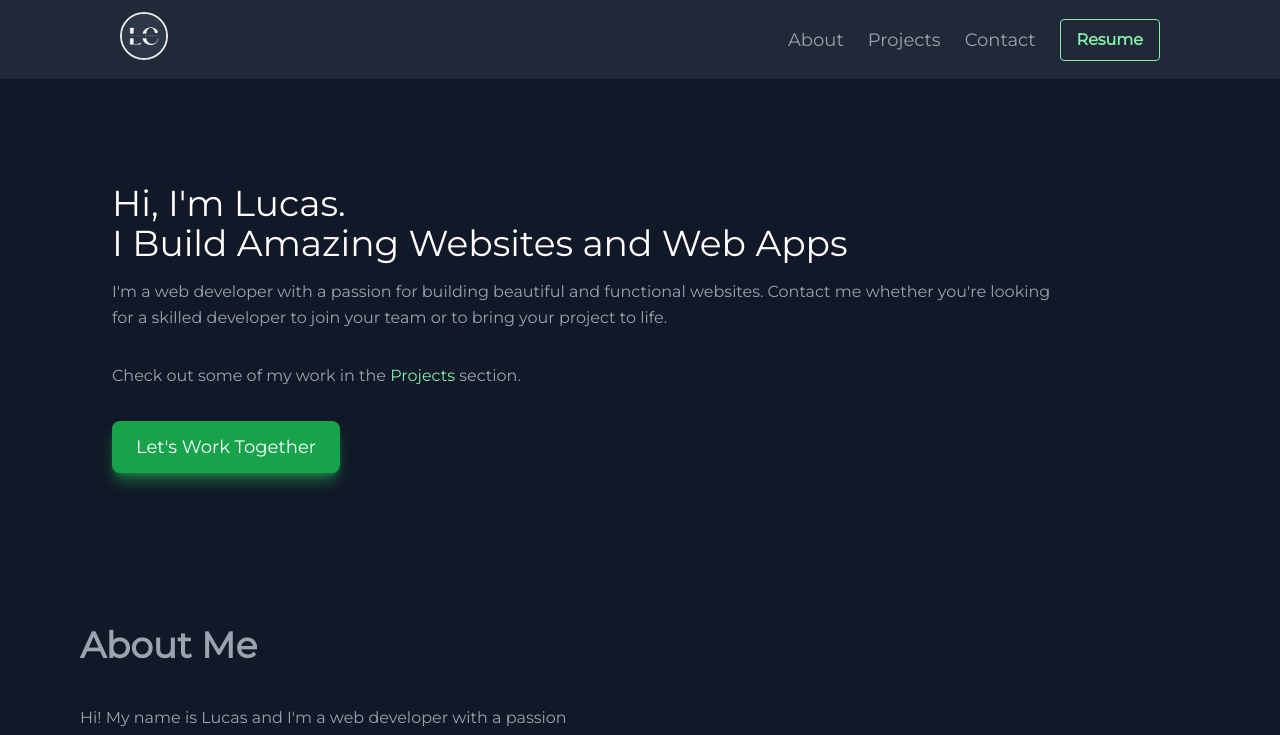
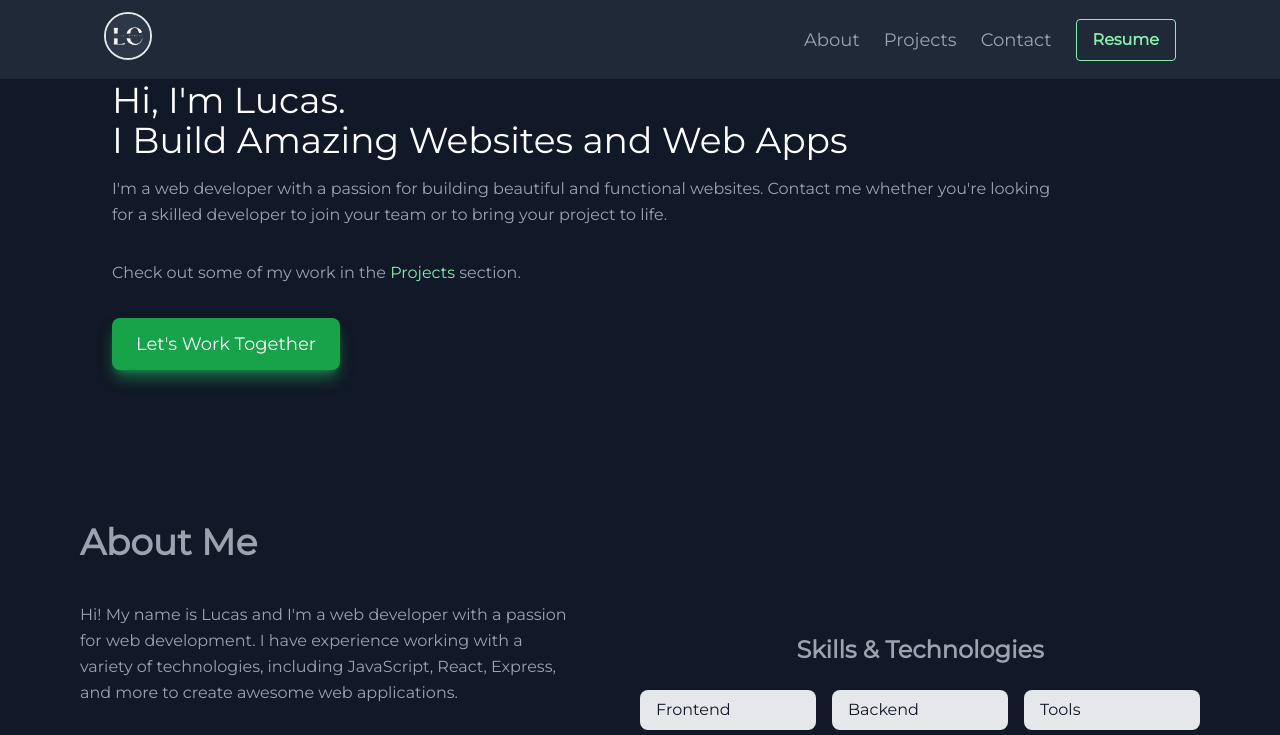
Before and after one commit to LucasCoppola/Portfolio-og, a React (Vite) app: page / in a window 1280 px wide. Shown: the top 735 px of the page. Built offline with nearby package versions, Linux system fonts and the light colour scheme.

Commit message:
Add smooth transition to navbar hide/show effect

```diff
--- a/src/components/Navbar.jsx
+++ b/src/components/Navbar.jsx
@@ -14,21 +14,38 @@ const Navbar = () => {
 			setVisible(prevScrollpos > currentScrollPos || currentScrollPos < 10)
 			setPrevScrollpos(currentScrollPos)
 		}
+
 		if (menuOpen && !visible) {
 			setMenuOpen(false)
+		}
+
+		const navbar = document.querySelector('.navbar')
+		if (navbar) {
+			if (visible) {
+				navbar.classList.remove('navbar--hidden')
+			} else {
+				navbar.classList.add('navbar--hidden')
+			}
 		}
 
 		window.addEventListener('scroll', handleScroll)
 
 		return () => window.removeEventListener('scroll', handleScroll)
-	}, [prevScrollpos])
+	}, [prevScrollpos, menuOpen, visible])
 
 	return (
-		<header className={` top-0 z-10 mb-6 bg-gray-800 ${visible ? 'sticky ' : ''} `}>
-			<div className="flexflex-col container mx-auto flex-wrap items-center p-2 md:flex-row md:justify-between lg:px-20">
+		<header className={`navbar z-10  bg-gray-800 ${visible ? 'sticky ' : ''} `}>
+			<div className="container mx-auto flex flex-col flex-wrap items-center p-2 md:flex-row md:justify-between lg:px-16">
 				<div className="flex w-full items-center justify-between ">
 					<div className="flex-shrink flex-grow">
-						<Link to="landing" className="inline-block" spy={true} smooth={true} offset={50} duration={500}>
+						<Link
+							to="landing"
+							className="inline-block cursor-pointer"
+							spy={true}
+							smooth={true}
+							offset={50}
+							duration={500}
+						>
 							<img
 								src="../../LC.png"
 								alt="logo"
@@ -87,7 +104,7 @@ const Navbar = () => {
 				<nav
 					className={`${
 						menuOpen ? ' flex flex-col md:flex-row ' : 'hidden'
-					} absolute right-[1px] w-full bg-gray-800 px-6 pb-4 md:flex md:items-center md:justify-center`}
+					} absolute right-[1px] mt-16 w-full bg-gray-800 px-6 pb-4 md:flex md:items-center md:justify-center`}
 				>
 					<Link
 						to="about"
@@ -135,36 +152,65 @@ export default Navbar
 /* Back Up Code */
 
 {
-	/* <header className="top-0 z-10 mb-6 bg-gray-800 md:sticky">
-			<div className="container mx-auto flex flex-col flex-wrap items-center p-2 md:flex-row md:justify-between lg:px-20">
+	/* <header className={` top-0 z-10 mb-6 bg-gray-800 ${visible ? 'sticky ' : ''} `}>
+			<div className="container mx-auto flex flex-col flex-wrap items-center p-2 md:flex-row md:justify-between lg:px-16">
 				<div className="flex w-full items-center justify-between ">
 					<div className="flex-shrink flex-grow">
-						<a href="#about">
+						<Link
+							to="landing"
+							className="inline-block cursor-pointer"
+							spy={true}
+							smooth={true}
+							offset={50}
+							duration={500}
+						>
 							<img
 								src="../../LC.png"
 								alt="logo"
-								className="border-white-500 my-1 h-12 w-12 rounded-full border-2 md:mr-auto"
+								className="border-white-500 my-1 h-12 w-12 rounded-full border-2 "
 							/>
-						</a>
+						</Link>
 					</div>
 
-					<div className="ml-auto hidden md:flex">
-						<a href="#projects" className="mt-4 block text-lg text-white hover:text-green-300 md:mt-0">
-							Home
-						</a>
-						<a href="#about" className="ml-6 mt-4 block text-lg text-white hover:text-green-300 md:mt-0">
+					<div className="ml-auto hidden items-center md:flex">
+						<Link
+							to="about"
+							className="ml-6 mt-4 block cursor-pointer text-lg transition duration-200 ease-in-out hover:border-b-2 hover:border-green-300 hover:bg-gray-800 hover:text-white md:mt-0"
+							spy={true}
+							smooth={true}
+							offset={50}
+							duration={500}
+						>
 							About
-						</a>
-						<a href="#skills" className="ml-6 mt-4 block text-lg text-white hover:text-green-300 md:mt-0">
+						</Link>
+						<Link
+							to="projects"
+							className="ml-6 mt-4 block cursor-pointer text-lg transition duration-200 ease-in-out hover:border-b-2 hover:border-green-300 hover:bg-gray-800 hover:text-white md:mt-0"
+							spy={true}
+							smooth={true}
+							offset={50}
+							duration={500}
+						>
 							Projects
-						</a>
-						<a href="#contact" className="ml-6 mt-4 block text-lg text-white hover:text-green-300 md:mt-0">
+						</Link>
+						<Link
+							to="contact"
+							className="ml-6 mt-4 block cursor-pointer text-lg transition duration-200 ease-in-out hover:border-b-2 hover:border-green-300 hover:bg-gray-800 hover:text-white md:mt-0"
+							spy={true}
+							smooth={true}
+							offset={50}
+							duration={500}
+						>
 							Contact
-						</a>
+						</Link>
+						<button className="ml-6 mt-4 block rounded border border-green-300 bg-transparent px-4 py-2 font-semibold text-green-300 transition duration-200 ease-in-out hover:-translate-y-0.5 hover:border-b-4 md:mt-0">
+							Resume
+						</button>
 					</div>
+
 					<div className="flex-shrink flex-grow-0">
 						<button
-							className="ml-auto inline-block rounded px-3 py-2 text-gray-200 hover:text-white focus:outline-none md:hidden"
+							className="ml-auto inline-block rounded px-4 py-2 text-gray-200 hover:text-white focus:outline-none md:hidden"
 							onClick={() => setMenuOpen(!menuOpen)}
 						>
 							<RxHamburgerMenu className={`${menuOpen ? 'hidden' : 'block'} h-8 w-8  `} />
@@ -173,24 +219,47 @@ export default Navbar
 					</div>
 				</div>
 
-				<nav className={`${menuOpen ? ' ml-auto flex flex-col md:flex-row ' : 'hidden'} pl-4 pr-4`}>
-					<a href="#projects" className="md: mt-4 block text-right  text-lg hover:text-white md:mt-0">
-						Home
-					</a>
-
-					<a href="#about" className="md: mt-4 block text-right  text-lg hover:text-white md:mt-0">
+				<nav
+					className={`${
+						menuOpen ? ' flex flex-col md:flex-row ' : 'hidden'
+					} absolute right-[1px] mt-16 w-full bg-gray-800 px-6 pb-4 md:flex md:items-center md:justify-center`}
+				>
+					<Link
+						to="about"
+						className="mt-4 block text-right  text-lg hover:text-white "
+						spy={true}
+						smooth={true}
+						offset={50}
+						duration={500}
+					>
 						About
-					</a>
-
-					<a href="#skills" className="md: mt-4 block text-right  text-lg hover:text-white md:mt-0">
+					</Link>
+					<Link
+						to="projects"
+						className="mt-4 block text-right  text-lg hover:text-white "
+						spy={true}
+						smooth={true}
+						offset={50}
+						duration={500}
+					>
 						Projects
-					</a>
-
-					<a href="#contact" className="mt-4 block  text-right   text-lg hover:text-white md:mt-0">
+					</Link>
+					<Link
+						to="contact"
+						className="mt-4 block text-right  text-lg hover:text-white "
+						spy={true}
+						smooth={true}
+						offset={50}
+						duration={500}
+					>
 						Contact
-					</a>
+					</Link>
+					<button className="ml-auto mt-4 block w-24 rounded border border-green-300 bg-transparent px-4 py-2 text-right font-semibold text-green-300 md:mt-0">
+						<a href="path/to/your/resume.pdf" target="_blank">
+							Resume
+						</a>
+					</button>
 				</nav>
 			</div>
-		</header>
- */
+		</header> */
 }
--- a/src/main.css
+++ b/src/main.css
@@ -40,3 +40,17 @@ select::-webkit-input-placeholder {
 	border: 3px solid #111827;
 	border-radius: 10px;
 }
+
+.navbar {
+	position: fixed;
+	top: 0;
+	left: 0;
+	right: 0;
+	z-index: 10;
+	transform: translateY(0);
+	transition: transform 0.3s ease-in-out;
+}
+
+.navbar--hidden {
+	transform: translateY(-100%);
+}
```
